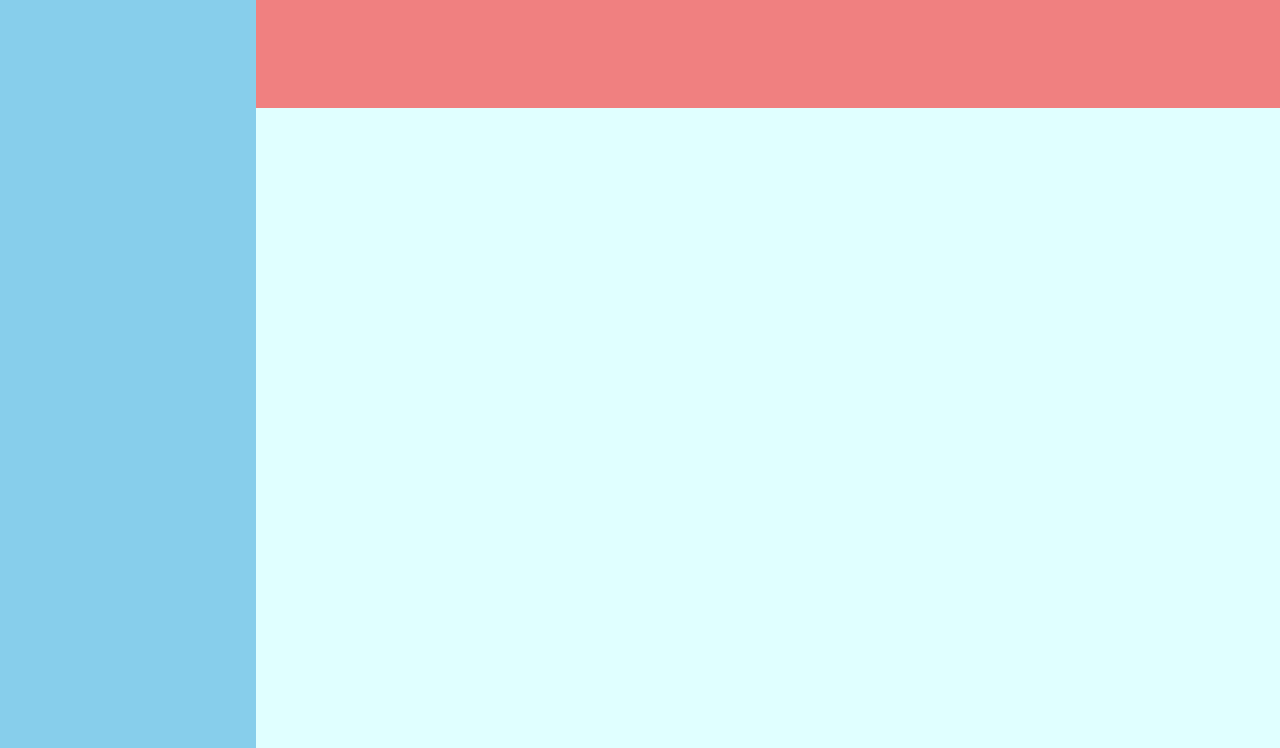
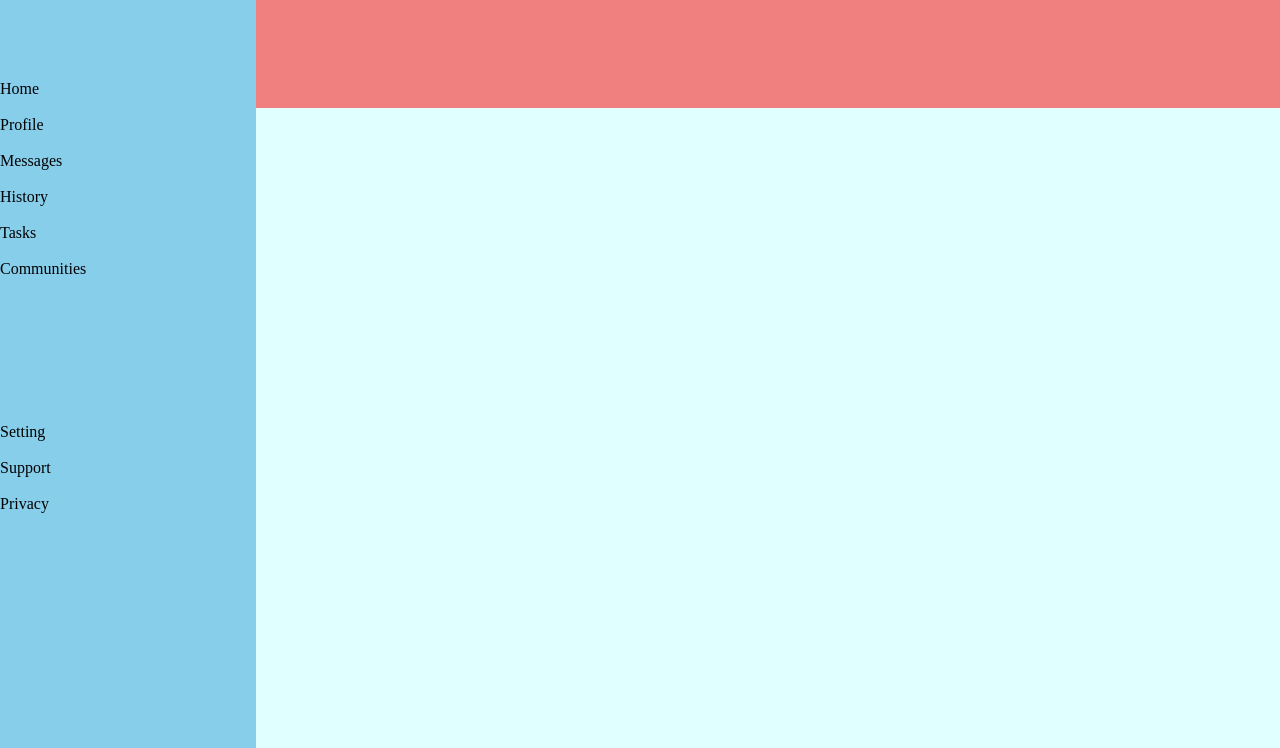
Before and after one commit to Mahdi-20Hs/Admin-Dashboard, a plain HTML site: page index.html in a window 1280 px wide. Shown: the part 52-800 px from the top of the page. Drawn offline with Linux system fonts and the light colour scheme.

Commit message:
built elements and layout of sidebar

```diff
--- a/index.html
+++ b/index.html
@@ -8,7 +8,54 @@
   <link rel="stylesheet" href="./styles.css">
 </head>
 <body>
-  <div class="sidebar"></div>
+  <div class="sidebar">
+    <div class="sidebar-head">
+      <span class="logo"></span>
+      <h1>Dashboard</h1>
+    </div>
+
+    <ul class="sidebar-list-1">
+      <li class="Home">
+        <img src="" alt="">
+        <div>Home</div>
+      </li>
+      <li class="Profile">
+        <img src="" alt="">
+        <div>Profile</div>
+      </li>
+      <li class="Messages">
+        <img src="" alt="">
+        <div>Messages</div>
+      </li>
+      <li class="History">
+        <img src="" alt="">
+        <div>History</div>
+      </li>
+      <li class="Tasks">
+        <img src="" alt="">
+        <div>Tasks</div>
+      </li>
+      <li class="Communities">
+        <img src="" alt="">
+        <div>Communities</div>
+      </li>
+    </ul>
+
+    <ul sidebar-list-2>
+      <li class="Setting">
+        <img src="" alt="">
+        <div>Setting</div>
+      </li>
+      <li class="Support">
+        <img src="" alt="">
+        <div>Support</div>
+      </li>
+      <li class="Privacy">
+        <img src="" alt="">
+        <div>Privacy</div>
+      </li>
+    </ul>
+  </div>
   <div class="header"></div>
   <div class="main-container"></div>
 </body>
--- a/styles.css
+++ b/styles.css
@@ -13,6 +13,9 @@ body{
   grid-row: 1/-1;
   grid-column: 1/2;
   background-color: skyblue;
+  display: grid;
+  grid-template-columns: 1fr;
+  grid-template-rows: 1fr 3fr 3fr;
 }
 .header{
   grid-column: 2/-1;
```
